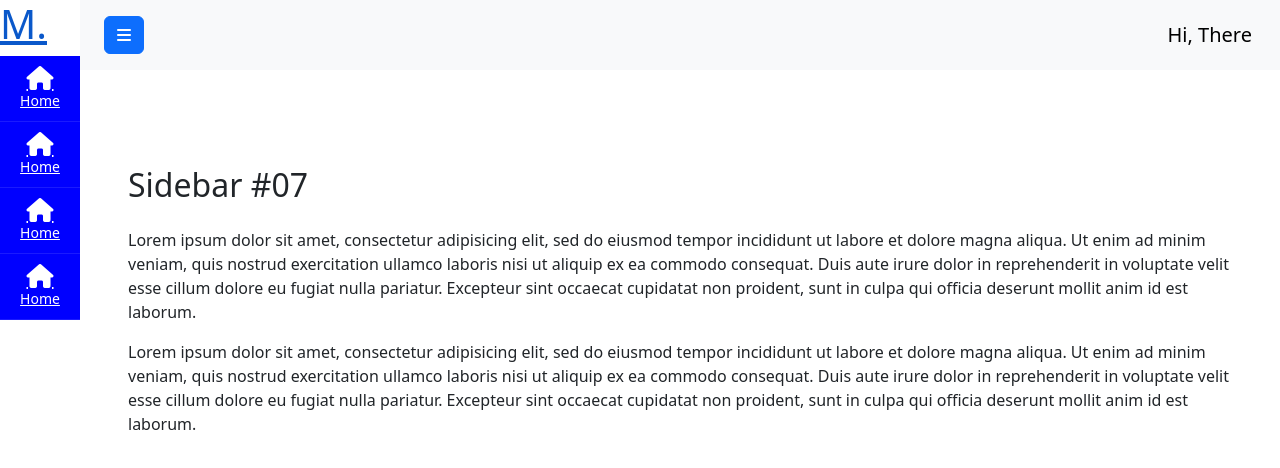
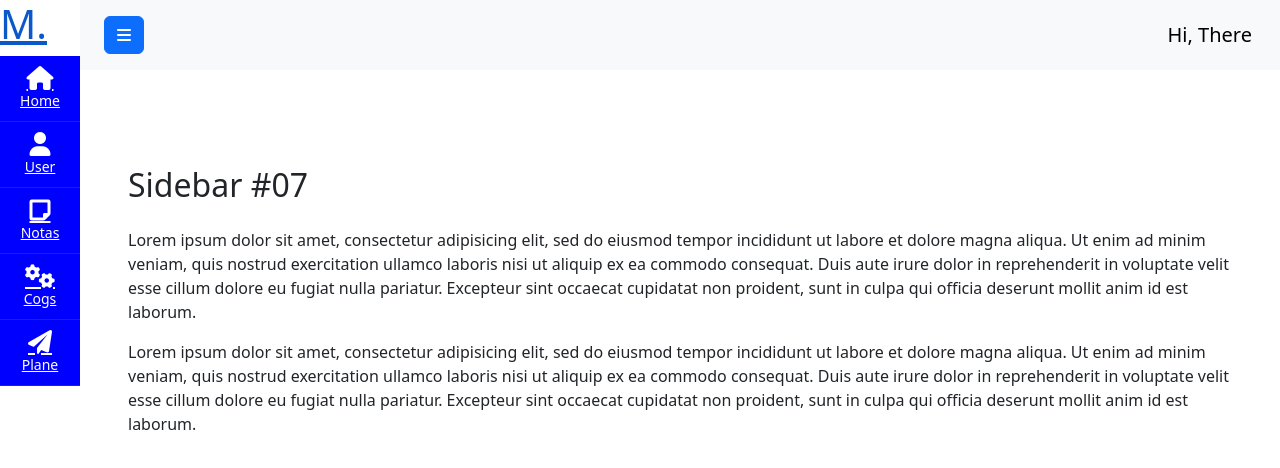
Before and after one commit to Leonardo1065a/components, an Angular app: page / in a window 1280 px wide. Shown: the top 468 px of the page. Built offline with nearby package versions, Linux system fonts and the light colour scheme.

Commit message:
menui dinamic

```diff
--- a/src/app/layouts/full/header/header.component.html
+++ b/src/app/layouts/full/header/header.component.html
@@ -42,41 +42,12 @@
       </div>
       <div class="offcanvas-body">
         <ul class="navbar-nav justify-content-start flex-grow-1 pe-3">
-          <li class="nav-item">
-            <a class="nav-link active" aria-current="page" href="#">Home</a>
-          </li>
-          <li class="nav-item">
-            <a class="nav-link" href="#">Link</a>
-          </li>
-          <li class="nav-item dropdown">
-            <a
-              class="nav-link dropdown-toggle"
-              href="#"
-              role="button"
-              data-bs-toggle="dropdown"
-              aria-expanded="false"
-            >
-              Dropdown
+          <li class="nav-item" *ngFor="let item of navItems">
+            <a class="nav-link active" aria-current="page" href="#">
+              {{ item.displayName }}
             </a>
-            <ul class="dropdown-menu">
-              <li><a class="dropdown-item" href="#">Action</a></li>
-              <li><a class="dropdown-item" href="#">Another action</a></li>
-              <li>
-                <hr class="dropdown-divider" />
-              </li>
-              <li><a class="dropdown-item" href="#">Something else here</a></li>
-            </ul>
           </li>
         </ul>
-        <form class="d-flex mt-3" role="search">
-          <input
-            class="form-control me-2"
-            type="search"
-            placeholder="Search"
-            aria-label="Search"
-          />
-          <button class="btn btn-outline-success" type="submit">Search</button>
-        </form>
       </div>
     </div>
   </div>
--- a/src/app/layouts/full/header/header.component.ts
+++ b/src/app/layouts/full/header/header.component.ts
@@ -1,4 +1,5 @@
 import { Component, EventEmitter, Output } from '@angular/core';
+import { navItems } from '../sidebar/sidebar-data';
 
 @Component({
   selector: 'app-header',
@@ -7,5 +8,7 @@ import { Component, EventEmitter, Output } from '@angular/core';
 export class HeaderComponent {
   @Output() handleToggle = new EventEmitter<any>();
 
+  navItems = navItems;
+
   constructor() {}
 }
--- a/src/app/layouts/full/sidebar/nav-item/nav-item.component.html
+++ b/src/app/layouts/full/sidebar/nav-item/nav-item.component.html
@@ -1,3 +1,5 @@
 <li class="active">
-  <a href="#"><span class="fa fa-home"></span> Home</a>
+  <a href="#"
+    ><span class="fa {{ item.iconName }}"></span> {{ item.displayName }}</a
+  >
 </li>
--- a/src/app/layouts/full/sidebar/nav-item/nav-item.component.ts
+++ b/src/app/layouts/full/sidebar/nav-item/nav-item.component.ts
@@ -1,6 +1,6 @@
 import { Component, Input } from '@angular/core';
 import { Router } from '@angular/router';
-import { NavItem } from './nav-item';
+import { NavItem } from '../../nav-item';
 
 @Component({
   selector: 'app-nav-item',
--- a/src/app/layouts/full/sidebar/sidebar-data.ts
+++ b/src/app/layouts/full/sidebar/sidebar-data.ts
@@ -1,22 +1,29 @@
-import { NavItem } from './nav-item/nav-item';
+import { NavItem } from '../nav-item';
 
 export const navItems: NavItem[] = [
   {
-    navCap: 'Home',
+    displayName: 'Home',
+    iconName: 'fa-home',
+    route: '/home',
   },
   {
-    displayName: 'Dashboard',
-    iconName: 'fa-home',
-    route: '/dashboard',
+    displayName: 'User',
+    iconName: 'fa-user',
+    route: '/user',
   },
   {
-    displayName: 'Login',
-    iconName: 'lock',
-    route: '/authentication/login',
+    displayName: 'Notas',
+    iconName: 'fa-sticky-note',
+    route: '/notes',
   },
   {
-    displayName: 'Sample Page',
-    iconName: 'aperture',
-    route: '/extra/sample-page',
+    displayName: 'Cogs',
+    iconName: 'fa-cogs',
+    route: '/cogs',
+  },
+  {
+    displayName: 'Plane',
+    iconName: 'fa-paper-plane',
+    route: '/plane',
   },
 ];
```
Also changed, not shown: src/app/layouts/full/nav-item.ts (renamed from src/app/layouts/full/sidebar/nav-item/nav-item.ts).
